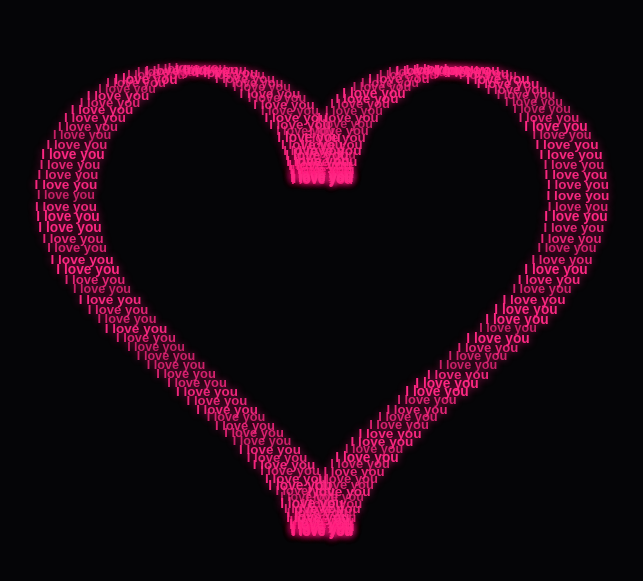
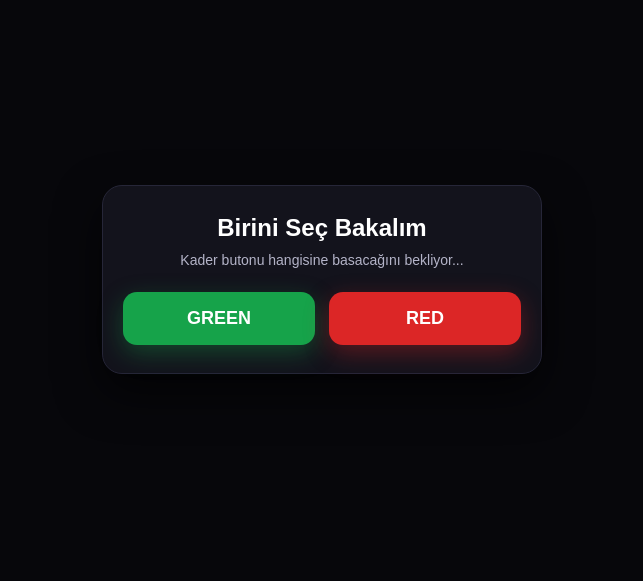
Before and after one commit to wh7rrpzgz5-lang/index.html, a plain HTML site: page index.html in a window 1280 px wide. Shown: the part 121-702 px from the top of the page, without its empty margins (318-961 px from the left). Drawn offline with Linux system fonts and the light colour scheme.

Commit message:
Update title and styling in index.html

```diff
--- a/index.html
+++ b/index.html
@@ -3,7 +3,7 @@
 <head>
   <meta charset="UTF-8" />
   <meta name="viewport" content="width=device-width, initial-scale=1.0" />
-  <title>Programmed Love - Corazón</title>
+  <title>Green vs Red — Absürt Seçim</title>
   <style>
     * {
       box-sizing: border-box;
@@ -12,99 +12,147 @@
     }
 
     body {
-      background: #050507;
+      background: #07070b;
+      color: #ffffff;
       min-height: 100vh;
-      overflow: hidden;
+      font-family: Arial, Helvetica, sans-serif;
       display: flex;
       align-items: center;
       justify-content: center;
-      font-family: Arial, Helvetica, sans-serif;
+      padding: 24px;
+      text-align: center;
     }
 
-    .scene {
-      position: relative;
-      width: 100vw;
-      height: 100vh;
+    .card {
+      width: 100%;
+      max-width: 440px;
+      background: #13131c;
+      border: 1px solid #262638;
+      border-radius: 20px;
+      padding: 28px 20px;
+      box-shadow: 0 18px 45px rgba(0, 0, 0, 0.65);
     }
 
-    .word {
-      position: absolute;
-      color: #ff2a85;
-      font-weight: 700;
-      font-size: 13px;
-      white-space: nowrap;
-      user-select: none;
-      transform: translate(-50%, -50%);
-      text-shadow: 0 0 8px rgba(255, 42, 133, 0.75);
-      animation: pulse 2.2s ease-in-out infinite;
-      animation-delay: var(--delay, 0s);
+    h1 {
+      font-size: 24px;
+      margin-bottom: 10px;
     }
 
-    @keyframes pulse {
-      0%, 100% {
-        opacity: 0.75;
-        transform: translate(-50%, -50%) scale(0.96);
-      }
-      50% {
-        opacity: 1;
-        transform: translate(-50%, -50%) scale(1.06);
-      }
+    p.sub {
+      font-size: 14px;
+      color: #b4b4c8;
+      margin-bottom: 24px;
+    }
+
+    .buttons {
+      display: flex;
+      gap: 14px;
+      justify-content: center;
+    }
+
+    button.choice {
+      flex: 1;
+      padding: 16px 12px;
+      font-size: 18px;
+      font-weight: 700;
+      border: none;
+      border-radius: 14px;
+      cursor: pointer;
+      color: #ffffff;
+      transition: transform 0.15s ease, opacity 0.15s ease;
+    }
+
+    button.choice:active {
+      transform: scale(0.96);
+    }
+
+    .btn-green {
+      background: #16a34a;
+      box-shadow: 0 8px 24px rgba(22, 163, 74, 0.35);
+    }
+
+    .btn-red {
+      background: #dc2626;
+      box-shadow: 0 8px 24px rgba(220, 38, 38, 0.35);
+    }
+
+    .result {
+      display: none;
+      margin-top: 8px;
+    }
+
+    .badge {
+      display: inline-block;
+      padding: 6px 14px;
+      border-radius: 999px;
+      font-size: 13px;
+      font-weight: 700;
+      margin-bottom: 14px;
+    }
+
+    .result-text {
+      font-size: 20px;
+      line-height: 1.45;
+      font-weight: 700;
+      margin-bottom: 22px;
+    }
+
+    button.back {
+      background: #28283a;
+      color: #ffffff;
+      border: none;
+      padding: 11px 18px;
+      border-radius: 10px;
+      font-size: 14px;
+      cursor: pointer;
     }
   </style>
 </head>
 <body>
-  <div class="scene" id="scene"></div>
+  <div class="card">
+    <div id="menu">
+      <h1>Birini Seç Bakalım</h1>
+      <p class="sub">Kader butonu hangisine basacağını bekliyor...</p>
+      <div class="buttons">
+        <button class="choice btn-green" onclick="pick('green')">GREEN</button>
+        <button class="choice btn-red" onclick="pick('red')">RED</button>
+      </div>
+    </div>
+
+    <div class="result" id="result">
+      <div class="badge" id="badge"></div>
+      <div class="result-text" id="resultText"></div>
+      <button class="back" onclick="resetView()">Geri Dön</button>
+    </div>
+  </div>
 
   <script>
-    const scene = document.getElementById("scene");
-    const phrase = "I love you";
-    const totalPoints = 180;
-    const scale = 16;
+    const menu = document.getElementById("menu");
+    const result = document.getElementById("result");
+    const badge = document.getElementById("badge");
+    const resultText = document.getElementById("resultText");
 
-    function getCenter() {
-      return {
-        cx: window.innerWidth / 2,
-        cy: window.innerHeight / 2 - 20
-      };
+    function pick(side) {
+      menu.style.display = "none";
+      result.style.display = "block";
+
+      if (side === "green") {
+        badge.textContent = "GREEN SEÇİLDİ";
+        badge.style.background = "rgba(22, 163, 74, 0.2)";
+        badge.style.color = "#4ade80";
+        resultText.textContent = "Tebrikler, yeşil boyalı karpuza bastın! Şu an 47 adet sanal ördek seni alkışlıyor.";
+      } else {
+        badge.textContent = "RED SEÇİLDİ";
+        badge.style.background = "rgba(220, 38, 38, 0.2)";
+        badge.style.color = "#f87171";
+        resultText.textContent = "Kırmızı alarm! Ekrana bastın diye salatalıklar ayaklandı ve isyan başlattı.";
+      }
     }
 
-    const items = [];
-
-    for (let i = 0; i < totalPoints; i++) {
-      const t = (i / totalPoints) * 2 * Math.PI;
-
-      // Kalp eğrisi koordinatları
-      const x = 16 * Math.pow(Math.sin(t), 3);
-      const y = -(
-        13 * Math.cos(t) -
-        5 * Math.cos(2 * t) -
-        2 * Math.cos(3 * t) -
-        Math.cos(4 * t)
-      );
-
-      const el = document.createElement("span");
-      el.className = "word";
-      el.textContent = phrase;
-
-      const delay = (Math.random() * 2.5).toFixed(2);
-      el.style.setProperty("--delay", `${delay}s`);
-
-      scene.appendChild(el);
-      items.push({ el, x, y });
+    function resetView() {
+      result.style.display = "none";
+      menu.style.display = "block";
     }
-
-    function positionWords() {
-      const { cx, cy } = getCenter();
-      const responsiveScale = Math.min(scale, window.innerWidth / 42);
-
-      items.forEach(({ el, x, y }) => {
-        el.style.left = `${cx + x * responsiveScale}px`;
-        el.style.top = `${cy + y * responsiveScale}px`;
-      });
-    }
-
-    positionWords();
-    window.addEventListener("resize", positionWords);
   </script>
 </body>
 </html>
```
